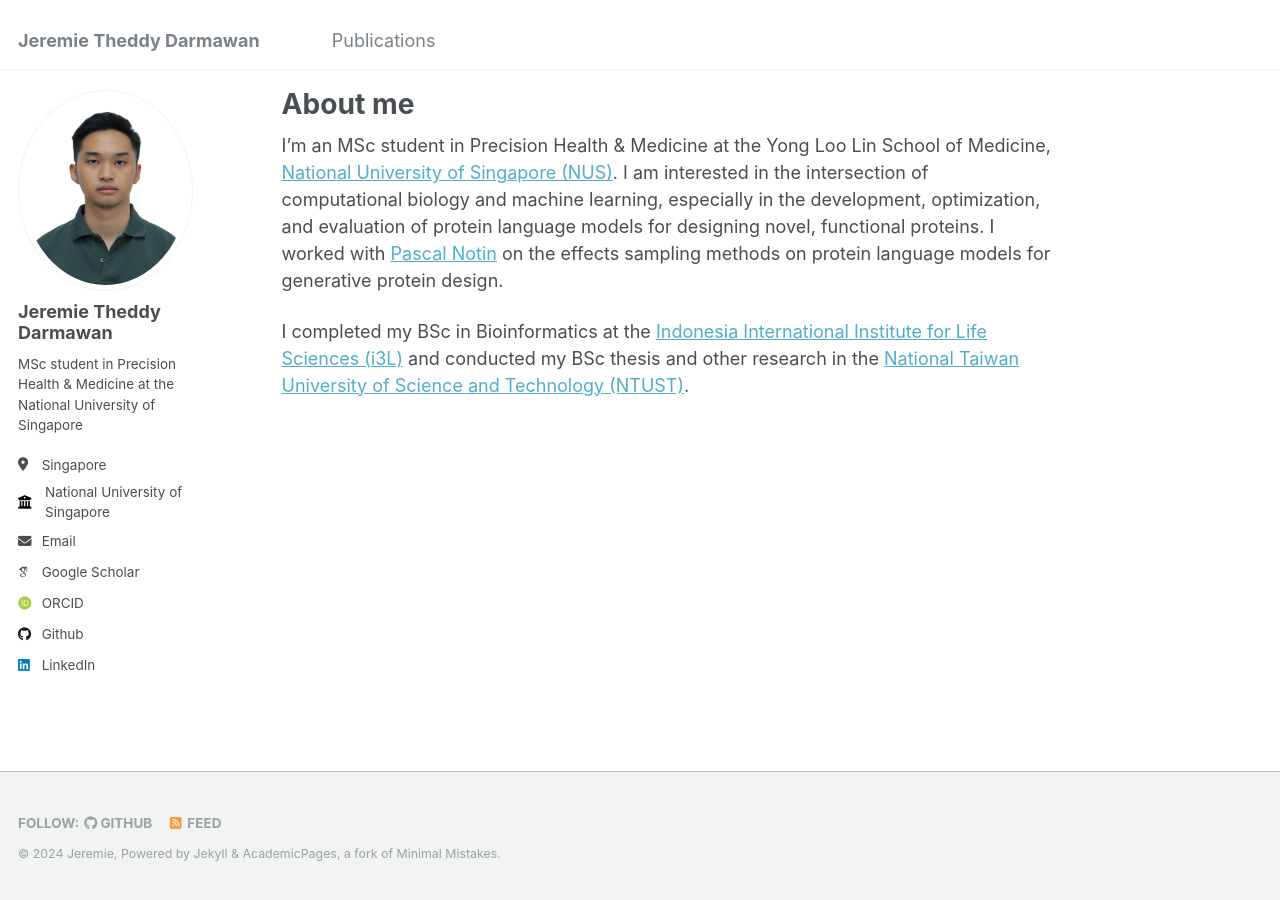
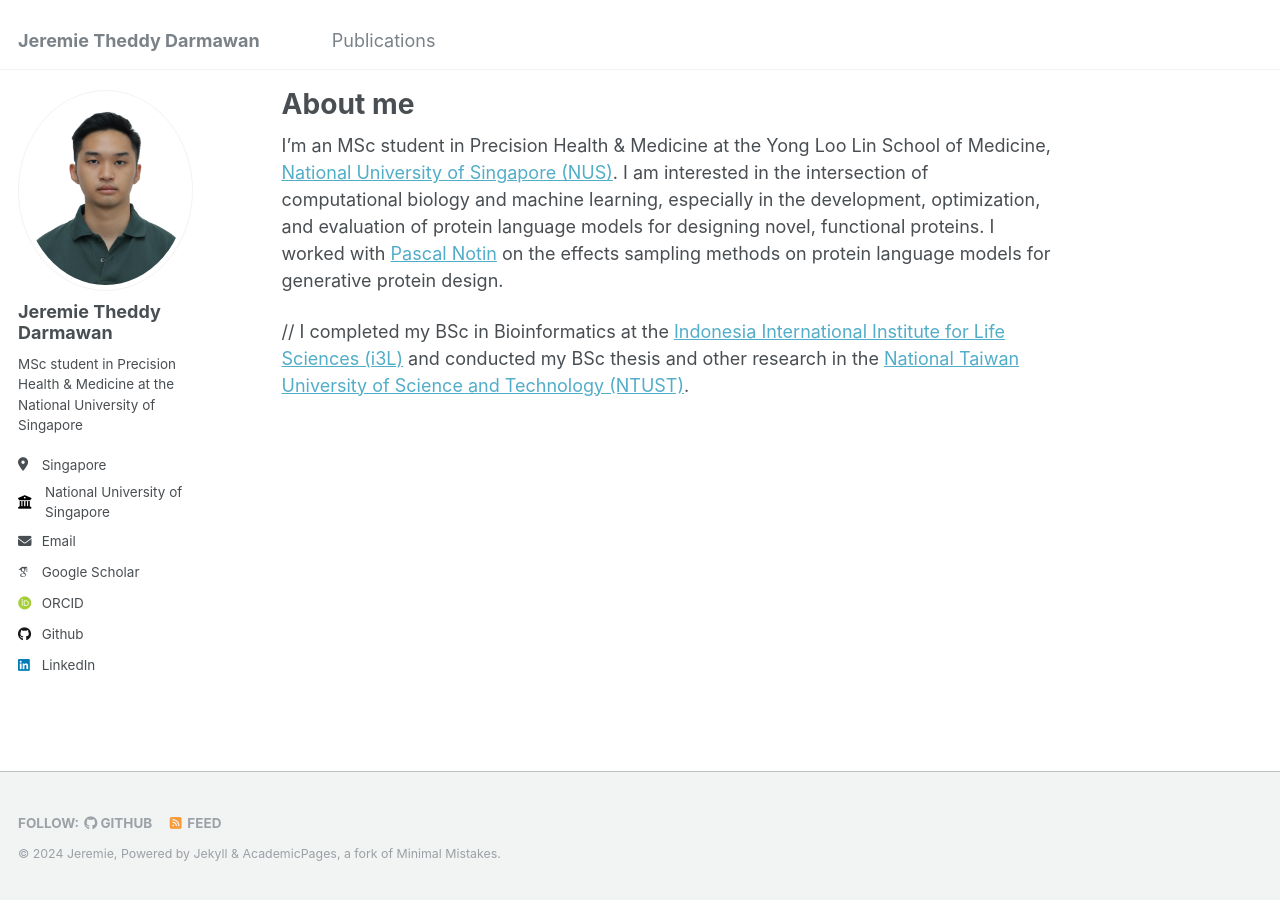
Before and after one commit to jeremietd/jeremietd.github.io, a Jekyll site: the page built from _pages/about.md, in a window 1280 px wide. Built offline with Jekyll 4.4.1, drawn with Linux system fonts in a browser that asks for light colours; some web fonts are replaced.

```diff
--- a/_pages/about.md
+++ b/_pages/about.md
@@ -9,4 +9,4 @@ redirect_from:
 
 I'm an MSc student in Precision Health & Medicine at the Yong Loo Lin School of Medicine, [National University of Singapore (NUS)](https://nus.edu.sg/). I am interested in the intersection of computational biology and machine learning, especially in the development, optimization, and evaluation of protein language models for designing novel, functional proteins. I worked with [Pascal Notin](pascalnotin.com) on the effects sampling methods on protein language models for generative protein design.
 
-I completed my BSc in Bioinformatics at the [Indonesia International Institute for Life Sciences (i3L)](https://i3l.ac.id/) and conducted my BSc thesis and other research in the [National Taiwan University of Science and Technology (NTUST)](https://www.ntust.edu.tw/?Lang=en).
+// I completed my BSc in Bioinformatics at the [Indonesia International Institute for Life Sciences (i3L)](https://i3l.ac.id/) and conducted my BSc thesis and other research in the [National Taiwan University of Science and Technology (NTUST)](https://www.ntust.edu.tw/?Lang=en).
```
